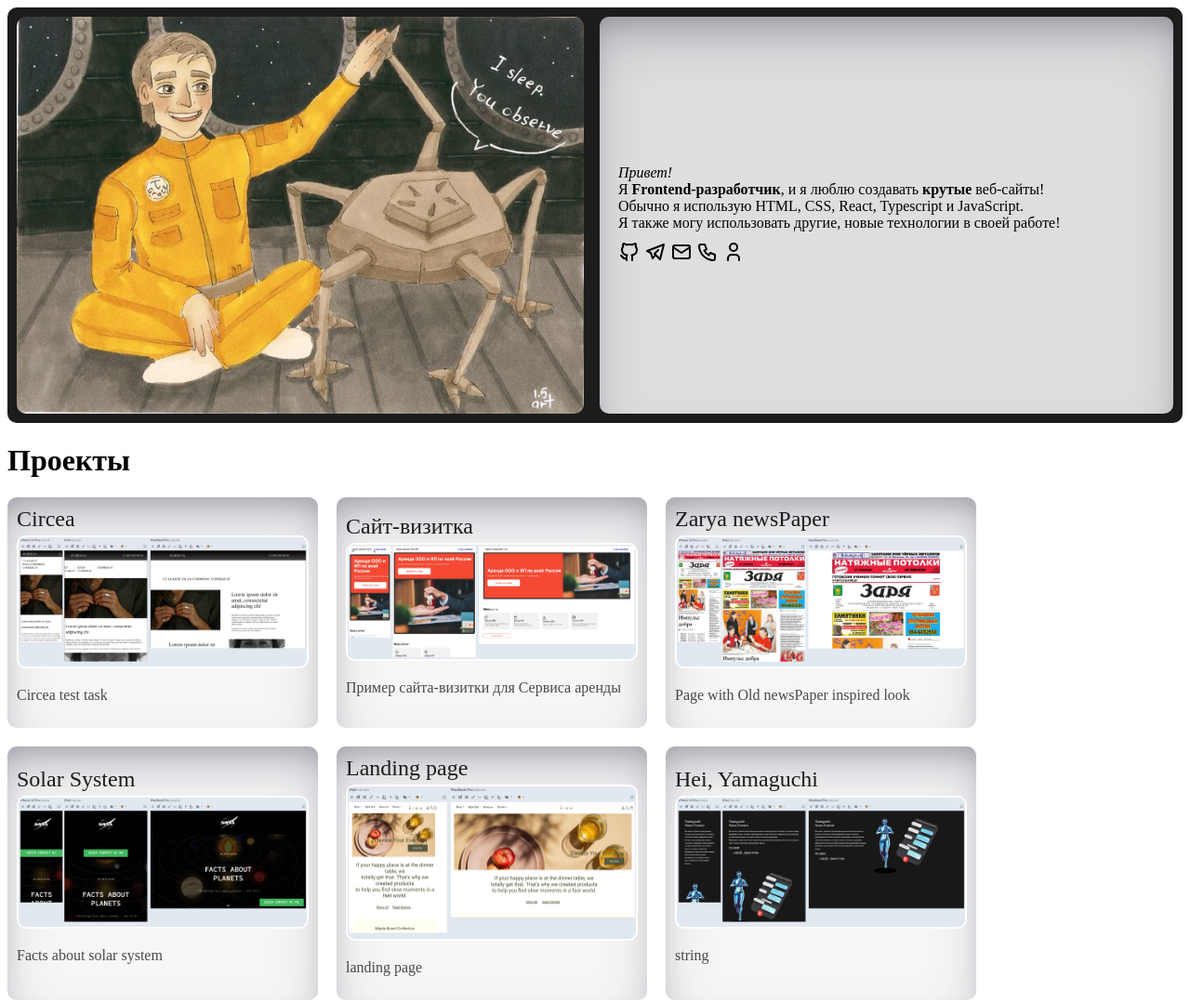
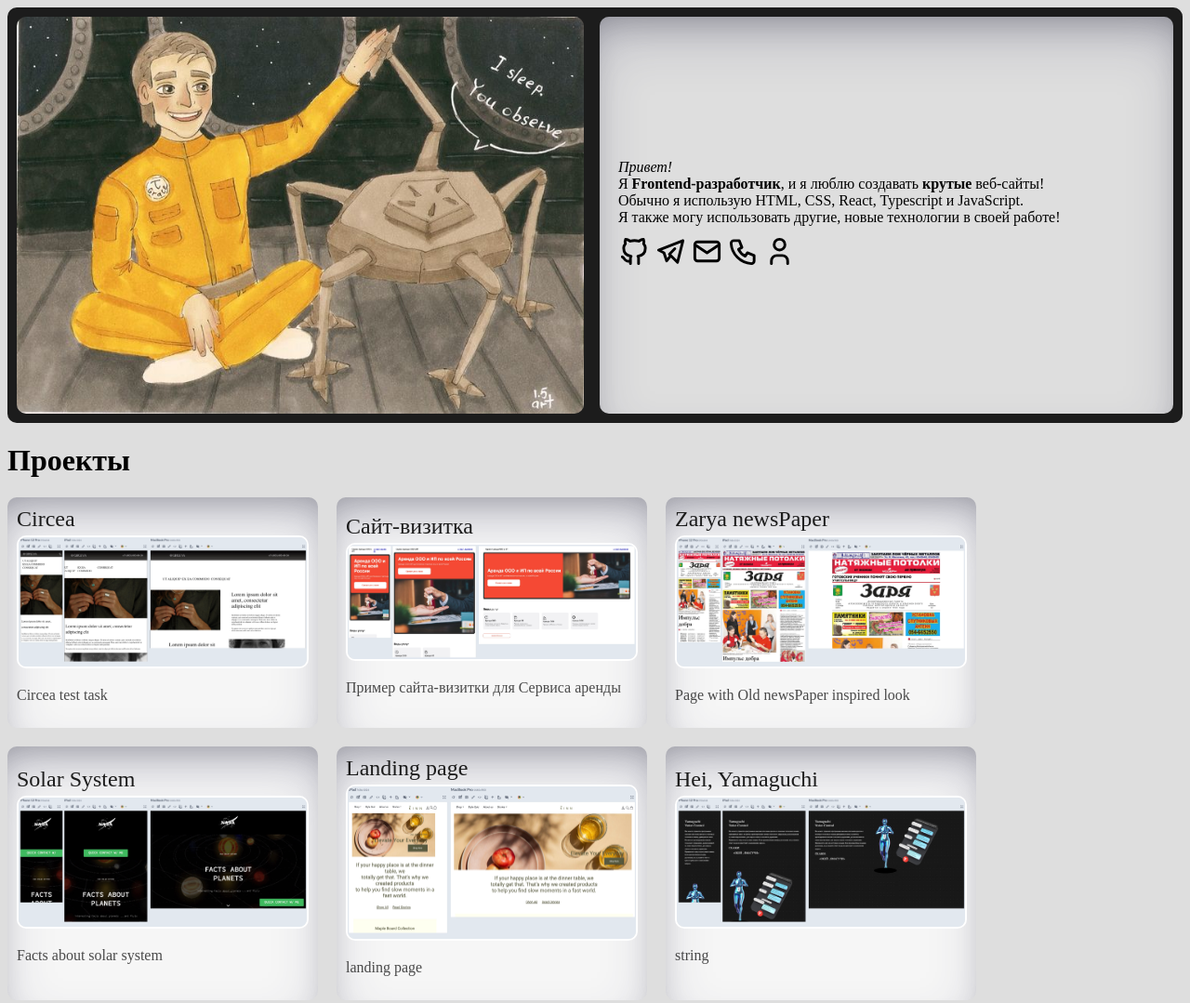
Before and after one commit to Lubava7/newPortfolio, a website built with Vite: page index.html in a window 1280 px wide. Shown: the top 1079 px of the page at 93% size. Built offline with nearby package versions, Linux system fonts and the light colour scheme; files whose address does not match are found by name.

Commit message:
edited stracture

```diff
--- a/index.html
+++ b/index.html
@@ -3,15 +3,61 @@
   <head>
     <meta charset="UTF-8" />
     <meta name="viewport" content="width=device-width, initial-scale=1.0" />
+    <link rel="stylesheet" href="/src/style.css" />
     <title>Portfolio</title>
   </head>
   <body>
     <div id="app">
       <div id="about_section">
-        <!-- about section here -->
+        <div class="header">
+          <img class="main_img" src="/src/assets/pics/rockie_main.jpg" />
+          <div class="about">
+            <article>
+              <i> Привет!</i> <br />
+              Я <b>Frontend-разработчик</b>, и я люблю создавать
+              <b>крутые</b> веб-сайты! <br />
+              Обычно я использую HTML, CSS, React, Typescript и JavaScript.<br />
+              Я также могу использовать другие, новые технологии в своей
+              работе!<br />
+            </article>
+
+            <div class="social_links">
+              <a
+                href="https://github.com/Lubava7"
+                target="_blank"
+                title="my GitHub"
+              >
+                <img src="/src/assets/svg/gh.svg" alt="gh" />
+              </a>
+              <a
+                href="https://t.me/liubava_dev"
+                target="_blank"
+                title="my tlg: @liubava_dev"
+              >
+                <img src="/src/assets/svg/tlg.svg" alt="tlg" />
+              </a>
+              <a
+                href="mailto:liubava.k@bk.ru?subject=From%20Portfolio&body=Hi%20there!"
+                target="_blank"
+                title="mail me: liubava.k@bk.ru"
+              >
+                <img src="/src/assets/svg/mail.svg" alt="mail" />
+              </a>
+              <a href="tel:89773255335" title="call me: 8 (977) 325-53-35">
+                <img src="/src/assets/svg/phone.svg" alt="phone" />
+              </a>
+              <a href="https://profi.ru/profile/KanivetsLA" title="let's work!">
+                <img src="/src/assets/svg/profi_ru.svg" alt="profi" />
+              </a>
+            </div>
+          </div>
+        </div>
       </div>
       <div id="projects_section">
-        <!-- projects section here -->
+        <h1>Проекты</h1>
+        <container id="projects_list">
+          <!-- projects list here -->
+        </container>
       </div>
     </div>
     <script type="module" src="/src/script/script.ts"></script>
--- a/src/components/about.html
+++ /dev/null
@@ -1,53 +0,0 @@
-<!DOCTYPE html>
-<html lang="en">
-  <head>
-    <meta charset="UTF-8" />
-    <meta name="viewport" content="width=device-width, initial-scale=1.0" />
-    <link rel="stylesheet" href="/src/css/about.css" />
-    <title>Document</title>
-  </head>
-  <body>
-    <div class="header">
-      <img class="main_img" src="/src/assets/pics/rockie_main.jpg" />
-      <div class="about">
-        <article>
-          <i> Привет!</i> <br />
-          Я <b>Frontend-разработчик</b>, и я люблю создавать
-          <b>крутые</b> веб-сайты! <br />
-          Обычно я использую HTML, CSS, React, Typescript и JavaScript.<br />
-          Я также могу использовать другие, новые технологии в своей работе!<br />
-        </article>
-
-        <div class="social_links">
-          <a
-            href="https://github.com/Lubava7"
-            target="_blank"
-            title="my GitHub"
-          >
-            <img src="/src/assets/svg/gh.svg" alt="gh" />
-          </a>
-          <a
-            href="https://t.me/liubava_dev"
-            target="_blank"
-            title="my tlg: @liubava_dev"
-          >
-            <img src="/src/assets/svg/tlg.svg" alt="tlg" />
-          </a>
-          <a
-            href="mailto:liubava.k@bk.ru?subject=From%20Portfolio&body=Hi%20there!"
-            target="_blank"
-            title="mail me: liubava.k@bk.ru"
-          >
-            <img src="/src/assets/svg/mail.svg" alt="mail" />
-          </a>
-          <a href="tel:89773255335" title="call me: 8 (977) 325-53-35">
-            <img src="/src/assets/svg/phone.svg" alt="phone" />
-          </a>
-          <a href="https://profi.ru/profile/KanivetsLA" title="let's work!">
-            <img src="/src/assets/svg/profi_ru.svg" alt="profi" />
-          </a>
-        </div>
-      </div>
-    </div>
-  </body>
-</html>
--- a/src/components/projects.html
+++ /dev/null
@@ -1,16 +0,0 @@
-<!DOCTYPE html>
-<html lang="en">
-  <head>
-    <meta charset="UTF-8" />
-    <meta name="viewport" content="width=device-width, initial-scale=1.0" />
-    <!-- <script type="module" src="./script/projects.ts" defer></script> -->
-    <link rel="stylesheet" href="/src/css/projects.css" />
-    <title>Document</title>
-  </head>
-  <body>
-    <h1>Проекты</h1>
-    <container id="projects_list">
-      <!-- projects list here -->
-    </container>
-  </body>
-</html>
--- a/src/css/projects.css
+++ /dev/null
@@ -1,44 +0,0 @@
-@import 'src/variables/color.css';
-
-#projects_list {
-  display: flex;
-  flex-direction: row;
-  flex-wrap: wrap;
-}
-
-#projects_list div {
-  background-color: var(--bg-light);
-  box-shadow: var(--border-shadow) 0px 30px 60px -12px inset,
-    var(--border-shadow-dark) 0px 18px 36px -18px inset;
-  border-radius: 10px;
-  display: flex;
-  flex-direction: column;
-  justify-content: center;
-  align-items: flex-start;
-  margin: 0 20px 20px 0;
-  padding: 10px;
-}
-
-#projects_list div a {
-  text-decoration: none;
-  color: var(--text-main);
-  font-size: 1.5rem;
-}
-
-#projects_list div img {
-  border-radius: 10px;
-  width: 310px;
-  transition: 0.3s;
-  margin: 4px 0;
-  border: 2px solid var(--white);
-}
-
-#projects_list div:hover img {
-  width: 350px;
-}
-
-#projects_list div p {
-  border-radius: 10px;
-  font-size: 1rem;
-  opacity: 70%;
-}
--- a/src/css/style.css
+++ /dev/null
@@ -1,6 +0,0 @@
-@import '/src/variables/color.css';
-
-body {
-  margin: 8px;
-  background-color: var(--bg-main);
-}
--- a/src/script/projects.ts
+++ /dev/null
@@ -1,136 +0,0 @@
-import { ProjectType } from './types';
-
-const projects: ProjectType[] = [
-  {
-    id: 1,
-    name: 'Circea',
-    link: 'https://lubava7.github.io/circeya/',
-    description: 'Circea test task',
-    stack: ['Html', 'Css', 'js'],
-    createdAt: '2022',
-    img: '/src/assets/pics/circea.jpg',
-  },
-  {
-    id: 10,
-    name: 'Сайт-визитка',
-    link: 'https://lubava7.github.io/rental_services/',
-    description: 'Пример сайта-визитки для Сервиса аренды',
-    stack: ['HTML', 'css'],
-    createdAt: '2024',
-    img: '/src/assets/pics/rental_service.jpg',
-  },
-  {
-    id: 2,
-    name: 'Zarya newsPaper',
-    link: 'https://lubava7.github.io/old_newspaper/',
-    description: 'Page with Old newsPaper inspired look',
-    stack: ['Html', 'css'],
-    createdAt: '2024',
-    img: '/src/assets/pics/zarya.jpg',
-  },
-  {
-    id: 3,
-    name: 'Solar System',
-    link: 'https://lubava7.github.io/solar-system/',
-    description: 'Facts about solar system',
-    stack: ['html', 'css', 'js'],
-    createdAt: '2023',
-    img: '/src/assets/pics/solar_syst.jpg',
-  },
-  {
-    id: 4,
-    name: 'Landing page',
-    link: 'https://lubava7.github.io/landing-page/',
-    description: 'landing page',
-    stack: ['html', 'css'],
-    createdAt: '2022',
-    img: '/src/assets/pics/landing.jpg',
-  },
-  {
-    id: 5,
-    name: 'Hei, Yamaguchi',
-    link: 'https://lubava7.github.io/vc-yamaguchi',
-    description: 'string',
-    stack: ['html', 'css', 'js'],
-    createdAt: '2022',
-    img: '/src/assets/pics/yamaguchi_vc.jpg',
-  },
-  {
-    id: 6,
-    name: 'Yamaguchi table',
-    link: 'https://lubava7.github.io/yamaguchi/',
-    description: 'string',
-    stack: ['string', 'string2'],
-    createdAt: '2022',
-    img: '/src/assets/pics/table.jpg',
-  },
-  {
-    id: 7,
-    name: 'Venarus promo page',
-    link: 'https://lubava7.github.io/venarus/',
-    description: 'string',
-    stack: ['string', 'string2'],
-    createdAt: '2022',
-    img: '/src/assets/pics/venarus.jpg',
-  },
-  {
-    id: 8,
-    name: 'Portfolio for Photographer',
-    link: 'https://lubava7.github.io/dmitry-zakaz/',
-    description: 'string',
-    stack: ['string', 'string2'],
-    createdAt: '2022',
-    img: '/src/assets/pics/zakaz.jpg',
-  },
-  {
-    id: 9,
-    name: 'Landing page 2',
-    link: 'https://lubava7.github.io/lend/',
-    description: 'string',
-    stack: ['string', 'string2'],
-    createdAt: '2022',
-    img: '/src/assets/pics/my_landing.jpg',
-  },
-  {
-    id: 10,
-    name: 'Test Vue page',
-    link: 'https://lubava7.github.io/vue-test-task-LeadHit/',
-    description: 'Page with Auth and statistics',
-    stack: ['string', 'string2'],
-    createdAt: '2022',
-    img: '/src/assets/pics/vue_stats.jpg',
-  },
-];
-
-export function getProjects() {
-  fetch('/src/components/projects.html')
-    .then((response) => response.text())
-    .then(() => {
-      const container = document.getElementById('projects_list');
-      return projects.forEach((project) => {
-        if (container !== null || container !== undefined) {
-          const div = document.createElement('div');
-
-          const img = document.createElement('img');
-          img.setAttribute('src', project.img);
-          img.setAttribute('alt', `img${project.id}`);
-
-          const link = document.createElement('a');
-          link.setAttribute('target', '_blank');
-          link.setAttribute('href', project.link);
-          link.setAttribute('title', project.name);
-          link.textContent = project.name;
-
-          const p = document.createElement('p');
-          p.textContent = project.description;
-
-          div.appendChild(link);
-          div.appendChild(img);
-          div.appendChild(p);
-
-          container?.appendChild(div);
-        }
-      });
-    })
-    .catch((error) => console.log('Error while fetching projects.html', error));
-}
--- a/src/script/script.ts
+++ b/src/script/script.ts
@@ -1,31 +1,129 @@
-import { PagesType } from './types';
-import { getProjects } from './projects';
+import { ProjectType } from './types';
 
-const pages: PagesType[] = [
+const projects: ProjectType[] = [
   {
-    name: 'about',
-    path: 'about.html',
+    id: 1,
+    name: 'Circea',
+    link: 'https://lubava7.github.io/circeya/',
+    description: 'Circea test task',
+    stack: ['Html', 'Css', 'js'],
+    createdAt: '2022',
+    img: '/src/assets/pics/circea.jpg',
   },
   {
-    name: 'projects',
-    path: 'projects.html',
+    id: 10,
+    name: 'Сайт-визитка',
+    link: 'https://lubava7.github.io/rental_services/',
+    description: 'Пример сайта-визитки для Сервиса аренды',
+    stack: ['HTML', 'css'],
+    createdAt: '2024',
+    img: '/src/assets/pics/rental_service.jpg',
   },
   {
-    name: 'resume',
-    path: 'resume.html',
+    id: 2,
+    name: 'Zarya newsPaper',
+    link: 'https://lubava7.github.io/old_newspaper/',
+    description: 'Page with Old newsPaper inspired look',
+    stack: ['Html', 'css'],
+    createdAt: '2024',
+    img: '/src/assets/pics/zarya.jpg',
+  },
+  {
+    id: 3,
+    name: 'Solar System',
+    link: 'https://lubava7.github.io/solar-system/',
+    description: 'Facts about solar system',
+    stack: ['html', 'css', 'js'],
+    createdAt: '2023',
+    img: '/src/assets/pics/solar_syst.jpg',
+  },
+  {
+    id: 4,
+    name: 'Landing page',
+    link: 'https://lubava7.github.io/landing-page/',
+    description: 'landing page',
+    stack: ['html', 'css'],
+    createdAt: '2022',
+    img: '/src/assets/pics/landing.jpg',
+  },
+  {
+    id: 5,
+    name: 'Hei, Yamaguchi',
+    link: 'https://lubava7.github.io/vc-yamaguchi',
+    description: 'string',
+    stack: ['html', 'css', 'js'],
+    createdAt: '2022',
+    img: '/src/assets/pics/yamaguchi_vc.jpg',
+  },
+  {
+    id: 6,
+    name: 'Yamaguchi table',
+    link: 'https://lubava7.github.io/yamaguchi/',
+    description: 'string',
+    stack: ['string', 'string2'],
+    createdAt: '2022',
+    img: '/src/assets/pics/table.jpg',
+  },
+  {
+    id: 7,
+    name: 'Venarus promo page',
+    link: 'https://lubava7.github.io/venarus/',
+    description: 'string',
+    stack: ['string', 'string2'],
+    createdAt: '2022',
+    img: '/src/assets/pics/venarus.jpg',
+  },
+  {
+    id: 8,
+    name: 'Portfolio for Photographer',
+    link: 'https://lubava7.github.io/dmitry-zakaz/',
+    description: 'string',
+    stack: ['string', 'string2'],
+    createdAt: '2022',
+    img: '/src/assets/pics/zakaz.jpg',
+  },
+  {
+    id: 9,
+    name: 'Landing page 2',
+    link: 'https://lubava7.github.io/lend/',
+    description: 'string',
+    stack: ['string', 'string2'],
+    createdAt: '2022',
+    img: '/src/assets/pics/my_landing.jpg',
+  },
+  {
+    id: 10,
+    name: 'Test Vue page',
+    link: 'https://lubava7.github.io/vue-test-task-LeadHit/',
+    description: 'Page with Auth and statistics',
+    stack: ['string', 'string2'],
+    createdAt: '2022',
+    img: '/src/assets/pics/vue_stats.jpg',
   },
 ];
 
-pages.forEach(({ name, path }) => {
-  fetch(`/src/components/${path}`)
-    .then((response) => response.text())
-    .then((data) => {
-      const section = document.getElementById(`${name}_section`);
-      if (section !== null) {
-        section.innerHTML = data;
-      }
-    })
-    .catch((error) => console.log(`Error while fetching ${path}`, error));
+const container = document.getElementById('projects_list');
+projects.forEach((project) => {
+  if (container !== null || container !== undefined) {
+    const div = document.createElement('div');
+
+    const img = document.createElement('img');
+    img.setAttribute('src', project.img);
+    img.setAttribute('alt', `img${project.id}`);
+
+    const link = document.createElement('a');
+    link.setAttribute('target', '_blank');
+    link.setAttribute('href', project.link);
+    link.setAttribute('title', project.name);
+    link.textContent = project.name;
+
+    const p = document.createElement('p');
+    p.textContent = project.description;
+
+    div.appendChild(link);
+    div.appendChild(img);
+    div.appendChild(p);
+
+    container?.appendChild(div);
+  }
 });
-
-getProjects();
--- a/src/script/types.ts
+++ b/src/script/types.ts
@@ -7,8 +7,3 @@ export type ProjectType = {
   createdAt: string;
   img: string;
 };
-
-export type PagesType = {
-  name: string;
-  path: string;
-};
--- a/src/css/about.css
+++ b/src/style.css
@@ -1,4 +1,56 @@
 @import '/src/variables/color.css';
+
+body {
+  margin: 8px;
+  background-color: var(--bg-main);
+}
+
+/* projects */
+
+#projects_list {
+  display: flex;
+  flex-direction: row;
+  flex-wrap: wrap;
+}
+
+#projects_list div {
+  background-color: var(--bg-light);
+  box-shadow: var(--border-shadow) 0px 30px 60px -12px inset,
+    var(--border-shadow-dark) 0px 18px 36px -18px inset;
+  border-radius: 10px;
+  display: flex;
+  flex-direction: column;
+  justify-content: center;
+  align-items: flex-start;
+  margin: 0 20px 20px 0;
+  padding: 10px;
+}
+
+#projects_list div a {
+  text-decoration: none;
+  color: var(--text-main);
+  font-size: 1.5rem;
+}
+
+#projects_list div img {
+  border-radius: 10px;
+  width: 310px;
+  transition: 0.3s;
+  margin: 4px 0;
+  border: 2px solid var(--white);
+}
+
+#projects_list div:hover img {
+  width: 350px;
+}
+
+#projects_list div p {
+  border-radius: 10px;
+  font-size: 1rem;
+  opacity: 70%;
+}
+
+/* about */
 
 .about_body {
   border: 1px solid rgb(254, 0, 152);
@@ -31,6 +83,7 @@
 }
 
 .social_links a img {
+  width: 35px;
   transition: 0.3s;
 }
 
```
